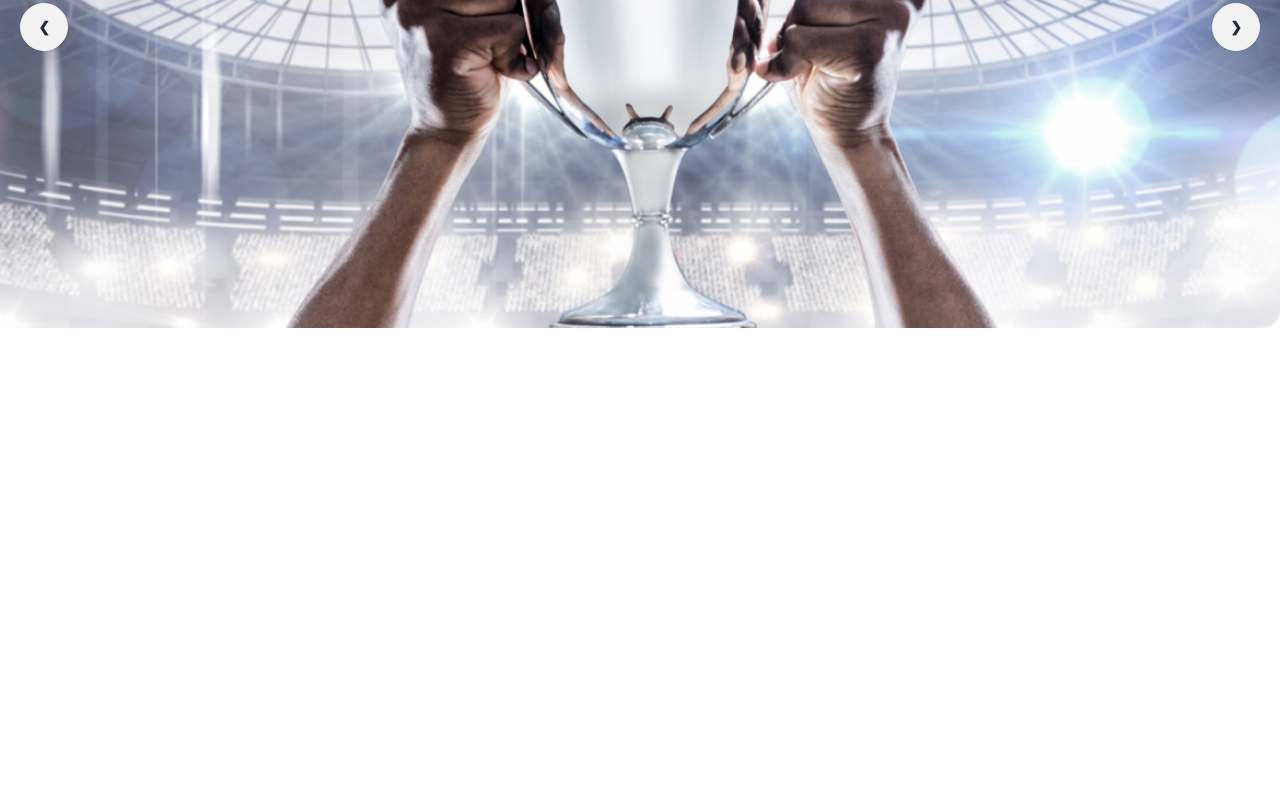
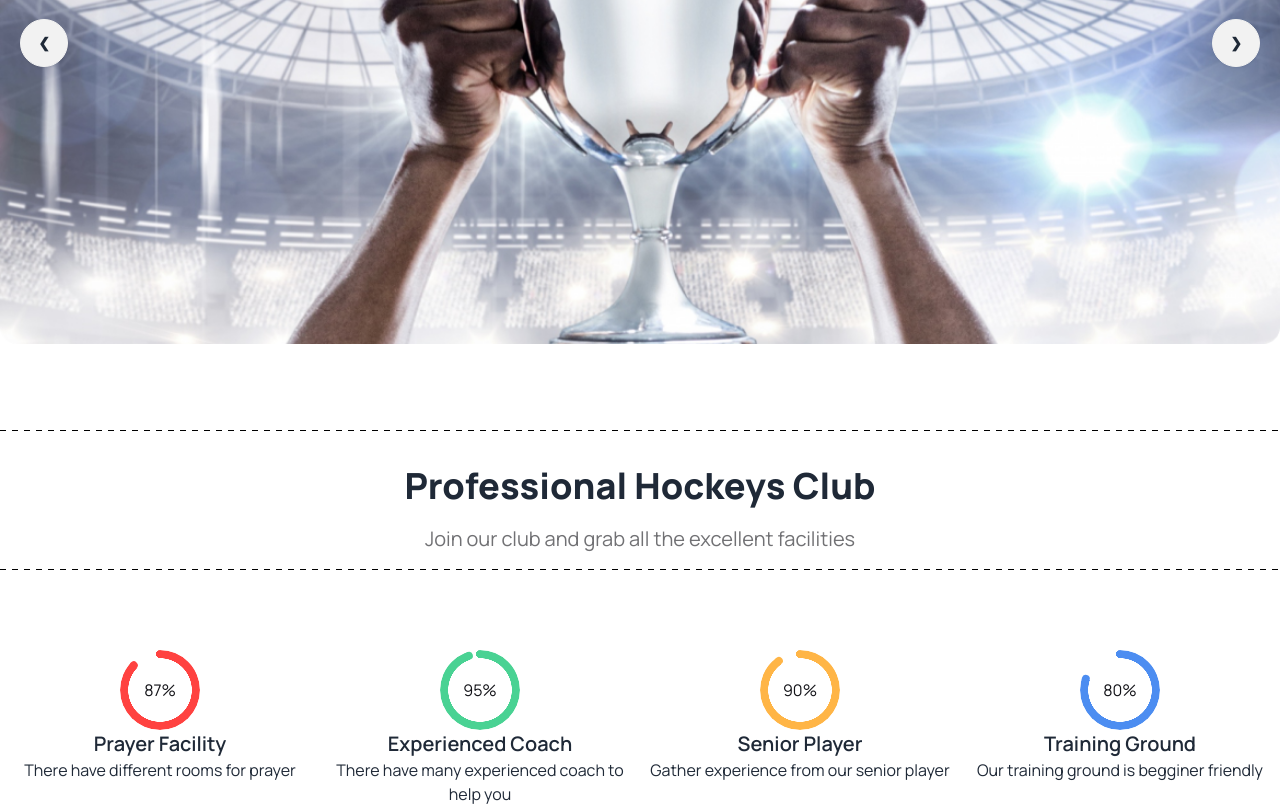
Before and after one commit to chaity99/assignment-3, a plain HTML site: page index.html in a window 1280 px wide. Shown: the part 350-1156 px from the top of the page. Before the commit the page ends 800 px from the top, so only its background shows below. Drawn offline with nearby package versions, Linux system fonts and the light colour scheme.

Commit message:
added hockey club and radial progress

```diff
--- a/index.html
+++ b/index.html
@@ -14,6 +14,22 @@
         .font-manrope {
             font-family: 'Manrope', sans-serif;
         }
+
+        .dashed-2 {
+            /* margin-top: 100px; */
+            border: none;
+            height: 1px;
+            background: #000;
+            background: repeating-linear-gradient(90deg, #000, #000 6px, transparent 6px, transparent 12px);
+        }
+
+        .dashed-3 {
+            /* margin-top: 100px; */
+            border: none;
+            height: 1px;
+            background: #000;
+            background: repeating-linear-gradient(90deg, #000, #000 6px, transparent 6px, transparent 12px);
+        }
     </style>
 
 </head>
@@ -21,7 +37,7 @@
 <body class="font-manrope">
     <header class="md:container md:mx-auto">
         <nav>
-            <div class="navbar bg-base-100">
+            <div class="navbar bg-base-100 sm:p-4">
                 <div class="flex-1">
                     <div class="dropdown">
                         <div tabindex="0" role="button" class="btn btn-ghost lg:hidden">
@@ -58,12 +74,15 @@
                 <div class="navbar-end">
                     <svg xmlns="http://www.w3.org/2000/svg" width="24" height="24" viewBox="0 0 24 24" fill="none">
                         <g clip-path="url(#clip0_5_6)">
-                          <path d="M3 10C3 10.9193 3.18106 11.8295 3.53284 12.6788C3.88463 13.5281 4.40024 14.2997 5.05025 14.9497C5.70026 15.5998 6.47194 16.1154 7.32122 16.4672C8.1705 16.8189 9.08075 17 10 17C10.9193 17 11.8295 16.8189 12.6788 16.4672C13.5281 16.1154 14.2997 15.5998 14.9497 14.9497C15.5998 14.2997 16.1154 13.5281 16.4672 12.6788C16.8189 11.8295 17 10.9193 17 10C17 9.08075 16.8189 8.1705 16.4672 7.32122C16.1154 6.47194 15.5998 5.70026 14.9497 5.05025C14.2997 4.40024 13.5281 3.88463 12.6788 3.53284C11.8295 3.18106 10.9193 3 10 3C9.08075 3 8.1705 3.18106 7.32122 3.53284C6.47194 3.88463 5.70026 4.40024 5.05025 5.05025C4.40024 5.70026 3.88463 6.47194 3.53284 7.32122C3.18106 8.1705 3 9.08075 3 10Z" stroke="#89898B" stroke-width="1.5" stroke-linecap="round" stroke-linejoin="round"/>
-                          <path d="M21 21L15 15" stroke="#89898B" stroke-width="1.5" stroke-linecap="round" stroke-linejoin="round"/>
+                            <path
+                                d="M3 10C3 10.9193 3.18106 11.8295 3.53284 12.6788C3.88463 13.5281 4.40024 14.2997 5.05025 14.9497C5.70026 15.5998 6.47194 16.1154 7.32122 16.4672C8.1705 16.8189 9.08075 17 10 17C10.9193 17 11.8295 16.8189 12.6788 16.4672C13.5281 16.1154 14.2997 15.5998 14.9497 14.9497C15.5998 14.2997 16.1154 13.5281 16.4672 12.6788C16.8189 11.8295 17 10.9193 17 10C17 9.08075 16.8189 8.1705 16.4672 7.32122C16.1154 6.47194 15.5998 5.70026 14.9497 5.05025C14.2997 4.40024 13.5281 3.88463 12.6788 3.53284C11.8295 3.18106 10.9193 3 10 3C9.08075 3 8.1705 3.18106 7.32122 3.53284C6.47194 3.88463 5.70026 4.40024 5.05025 5.05025C4.40024 5.70026 3.88463 6.47194 3.53284 7.32122C3.18106 8.1705 3 9.08075 3 10Z"
+                                stroke="#89898B" stroke-width="1.5" stroke-linecap="round" stroke-linejoin="round" />
+                            <path d="M21 21L15 15" stroke="#89898B" stroke-width="1.5" stroke-linecap="round"
+                                stroke-linejoin="round" />
                         </g>
                         <defs>
                             <clipPath id="clip0_5_6">
-                            <rect width="24" height="24" fill="white"/>
+                                <rect width="24" height="24" fill="white" />
                             </clipPath>
                         </defs>
                     </svg>
@@ -71,7 +90,7 @@
                 </div>
             </div>
         </nav>
-        <section>
+        <section class="mb-20">
             <div class="carousel w-full">
                 <div id="slide1" class="carousel-item relative w-full">
                     <img src="Images/1.png" class="w-full" />
@@ -104,8 +123,56 @@
             </div>
         </section>
 
+        <hr class="dashed-2">
+
+
+
     </header>
-    <main>
+    <main class=" md:container md:mx-auto">
+
+        <section>
+            <div class="font-manrope text-center p-4">
+                <h3 class="text-[36px] font-bold py-3">Professional Hockeys Club</h3>
+                <p class="text-[#13131899] text-xl">Join our club and grab all the excellent facilities</p>
+            </div>
+
+        </section>
+
+        <hr class="dashed-3">
+
+        <section class="font-manrope mt-20">
+            <div class="grid grid-cols-4">
+                <div class="text-center">
+                    <div class="radial-progress text-[#FF4240] " style="--value:87;" role="progressbar"><span class="text-[#131318]">87%</span></div>
+                    <h2 class="font-semibold text-xl">Prayer Facility</h2>
+                    <p class="text-[16px]">There have different rooms for prayer</p>
+
+                </div>
+                <div class="text-center">
+                    <div class="radial-progress text-[#49D293] " style="--value:95;" role="progressbar"><span class="text-[#131318]">95%</span></div>
+                    <h2 class="font-semibold text-xl">Experienced Coach</h2>
+                    <p class="text-[16px]">There have many experienced coach to help you</p>
+
+                </div>
+                <div class="text-center">
+                    <div class="radial-progress text-[#FFB546] " style="--value:90;" role="progressbar"><span class="text-[#131318]">90%</span></div>
+                    <h2 class="font-semibold text-xl">Senior Player</h2>
+                    <p class="text-[16px]">Gather experience from our senior player</p>
+
+                </div>
+                <div class="text-center">
+                    <div class="radial-progress text-[#4C8DF1] " style="--value:80;" role="progressbar"><span class="text-[#131318]">80%</span></div>
+                    <h2 class="font-semibold text-xl">Training Ground</h2>
+                    <p class="text-[16px]">Our training ground is begginer friendly</p>
+
+                </div>
+
+
+
+            </div>
+
+        </section>
+
 
     </main>
     <footer>
```
Lines whose indentation alone changed are shown as unchanged.
